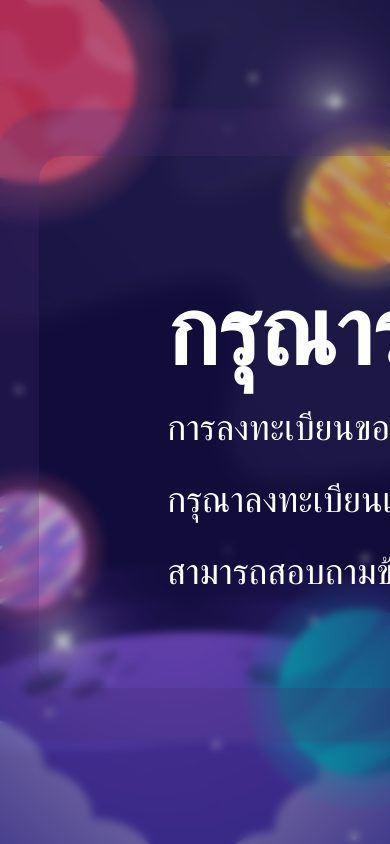
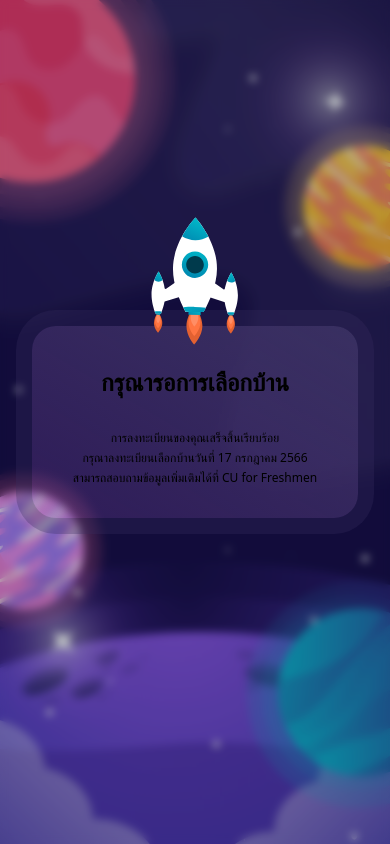
Before and after one commit to isd-sgcu/rpkm66-frontend, a Next.js app: page /baan-selection in a window 390 px wide. Built offline with nearby package versions, Linux system fonts and the light colour scheme; no server answers; a web font is replaced by a local one.

Commit message:
feat: responsive in wait baan selection

```diff
--- a/src/pages/baan-selection.tsx
+++ b/src/pages/baan-selection.tsx
@@ -1,32 +1,30 @@
 import type { NextPage } from 'next';
 import Image from 'next/image';
-import Rocket from '@/public/images/Rocket-y.svg';
+
+import Rocket from '@/public/images/rocket.svg';
 
 const WaitForBaanselection: NextPage = () => {
     return (
-        <div className="flex relative items-center h-screen overflow-hidden max-w-100vw">
-            <div className="pl-32 relative flex m-[10%] items-center w-2/3 h-2/5 min-w-fit min-h-fit px-14 py-20 bbg-gradient-to-br from-purple-700 to-purple-200 rounded-3xl shadow-custom text-white font-ibm overflow-visible">
-                <div className="w-fit mr-16 mt-12">
-                    <div className="font-bold text-8xl mb-3 w-max h-max">
-                        กรุณารอการเลือกบ้าน
-                    </div>
-                    <div className="leading-loose font-medium text-4xl block w-max h-max">
-                        <p>การลงทะเบียนของคุณเสร็จสิ้นเรียบร้อย</p>
-                        <p>กรุณาลงทะเบียนเลือกบ้านวันที่ 24 กรกฎาคม 2565</p>
-                        <p>สามารถสอบถามข้อมูลเพิ่มเติมได้ที่ CU for Freshmen</p>
-                    </div>
+        <div className="flex relative items-center min-h-screen w-full overflow-x-hidden bg-gray-800/30 backdrop-filter backdrop-blur-sm px-8">
+            <div className="relative mx-auto flex flex-col w-full gap-8 px-5 pt-10 pb-8 lg:pl-16 lg:pt-24 lg:pb-16 lg:pr-52 text-center lg:text-left lg:w-auto bg-gradient-to-bl from-purple to-pink-800/20 rounded-3xl lg:rounded-6xl ring-16 lg:ring-32 ring-purple/30">
+                <h1 className="font-bold text-2xl lg:text-8xl">
+                    กรุณารอการเลือกบ้าน
+                </h1>
+                <div className="flex flex-col gap-1 lg:gap-4 text-xs lg:text-4xl">
+                    <p>การลงทะเบียนของคุณเสร็จสิ้นเรียบร้อย</p>
+                    <p>กรุณาลงทะเบียนเลือกบ้านวันที่ 17 กรกฎาคม 2566</p>
+                    <p>สามารถสอบถามข้อมูลเพิ่มเติมได้ที่ CU for Freshmen</p>
                 </div>
-                <div className="absolute border-2 h-full w-full items-center justify-end right-0 transform translate-x-3/4 -translate-y-32">
+                <div className="absolute right-1/2 translate-x-1/2 -translate-y-full aspect-3/4 w-1/3 lg:right-0 lg:top-1/3 lg:-translate-y-1/3 ">
                     <Image
                         src={Rocket}
                         alt=""
-                        className="relative m-0 w-50vw"
+                        fill
                         loading="lazy"
+                        className="rotate-45"
                     />
                 </div>
             </div>
-
-            <div className="fixed top-0 left-0 h-screen w-full bg-gray-800 bg-opacity-30 backdrop-filter backdrop-blur-sm -z-40" />
         </div>
     );
 };
--- a/tailwind.config.js
+++ b/tailwind.config.js
@@ -11,7 +11,10 @@ const config = {
         extend: {
             colors: {
                 purple: '#393061',
-                pink: '#E95682',
+                pink: {
+                    400: '#E95682',
+                    800: '#A45BD0',
+                },
                 yellow: '#FFC32A',
                 green: '#46B9AD',
                 orange: '#E36131',
@@ -21,15 +24,15 @@ const config = {
             },
             ringWidth: {
                 16: '16px',
-            },
-            boxShadow: {
-                custom: '0px 4px 4px 51px rgba(70, 44, 113, 0.25)',
-            },
-            shadowCustom: {
-                'box-shadow': '0px 1px 1px 14px rgba(25, 25, 74, 0.25)',
+                32: '32px',
             },
             aspectRatio: {
                 '3/4': '3 / 4',
+            },
+            borderRadius: {
+                '4xl': '2rem',
+                '5xl': '3rem',
+                '6xl': '4.5rem',
             },
         },
     },
```
